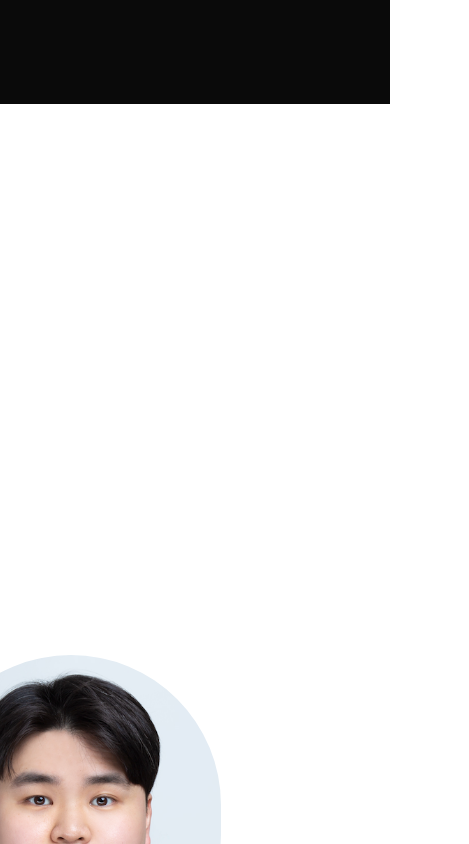
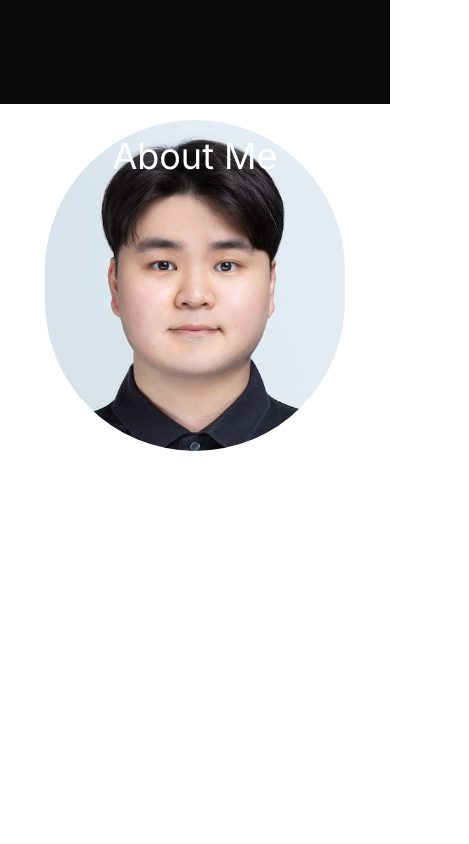
Before and after one commit to issign/about-me-react, a React (Vite) app: page / in a window 390 px wide. Shown: the part 740-1584 px from the top of the page, 469 px wide, since content can reach past the window. Built offline with nearby package versions, Linux system fonts and the light colour scheme.

Commit message:
[Update] Change About style for mobile

```diff
--- a/src/components/sections/About.js
+++ b/src/components/sections/About.js
@@ -17,7 +17,7 @@ const About = () => {
       </motion.h1>
 
       <motion.div
-        className="flex justify-center items-center"
+        className="flex justify-center items-center flex-col lg:flex-row"
         initial={{ opacity: 0, y: 50 }}
         whileInView={{ opacity: 1, y: 0 }}
         viewport={{ once: true }}
@@ -33,7 +33,7 @@ const About = () => {
           alt=""
         />
         <motion.p
-          className="px-20 text-lg"
+          className="px-20 text-lg pt-8 lg:pt-0"
           initial={{ opacity: 0, x: 20 }}
           whileInView={{ opacity: 1, x: 0 }}
           viewport={{ once: true }}
--- a/src/components/sections/Experience.js
+++ b/src/components/sections/Experience.js
@@ -1,5 +1,3 @@
-import React from "react";
-
 const Experience = () => {
   return <div id="experience" className="min-h-screen text-white">Experienc</div>;
 };
```
